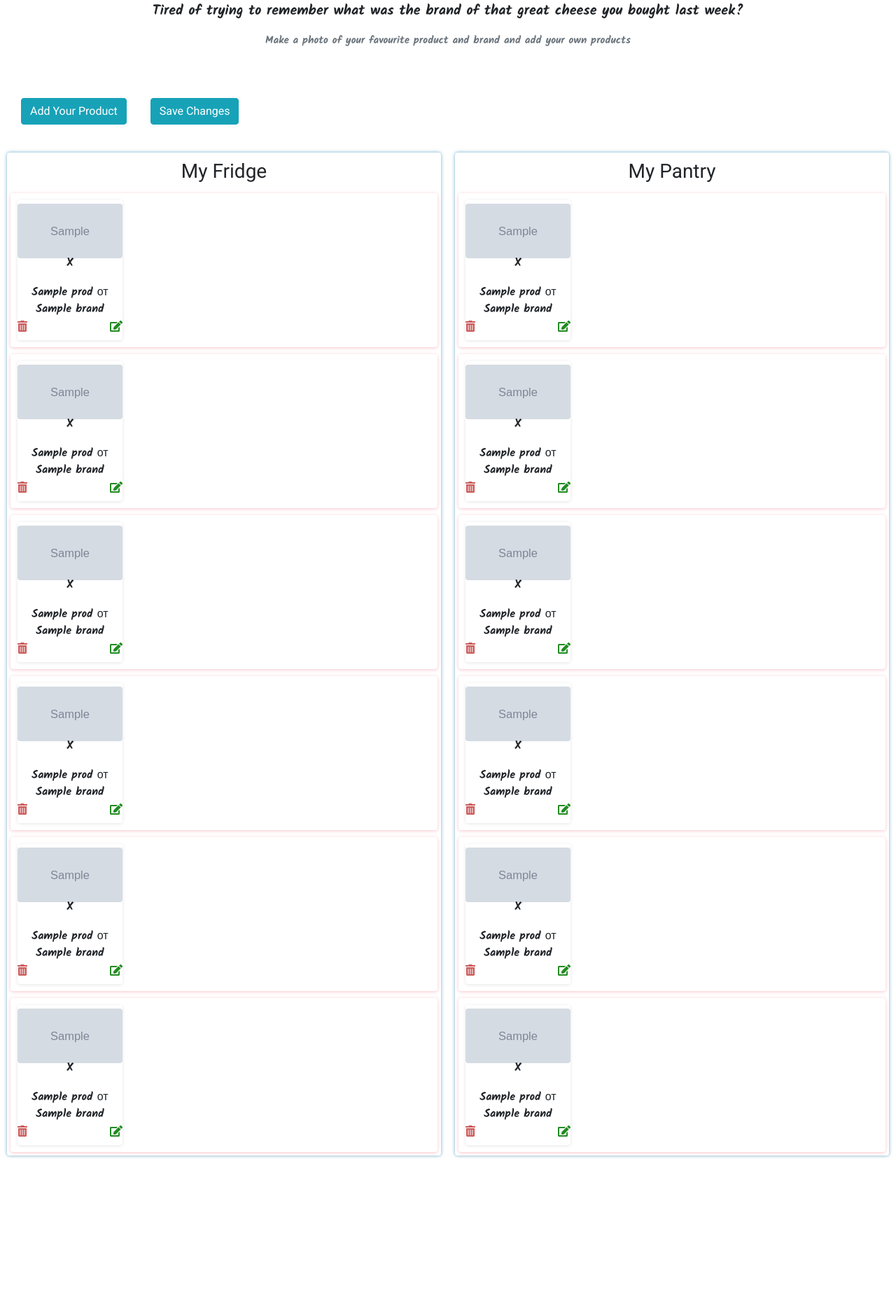
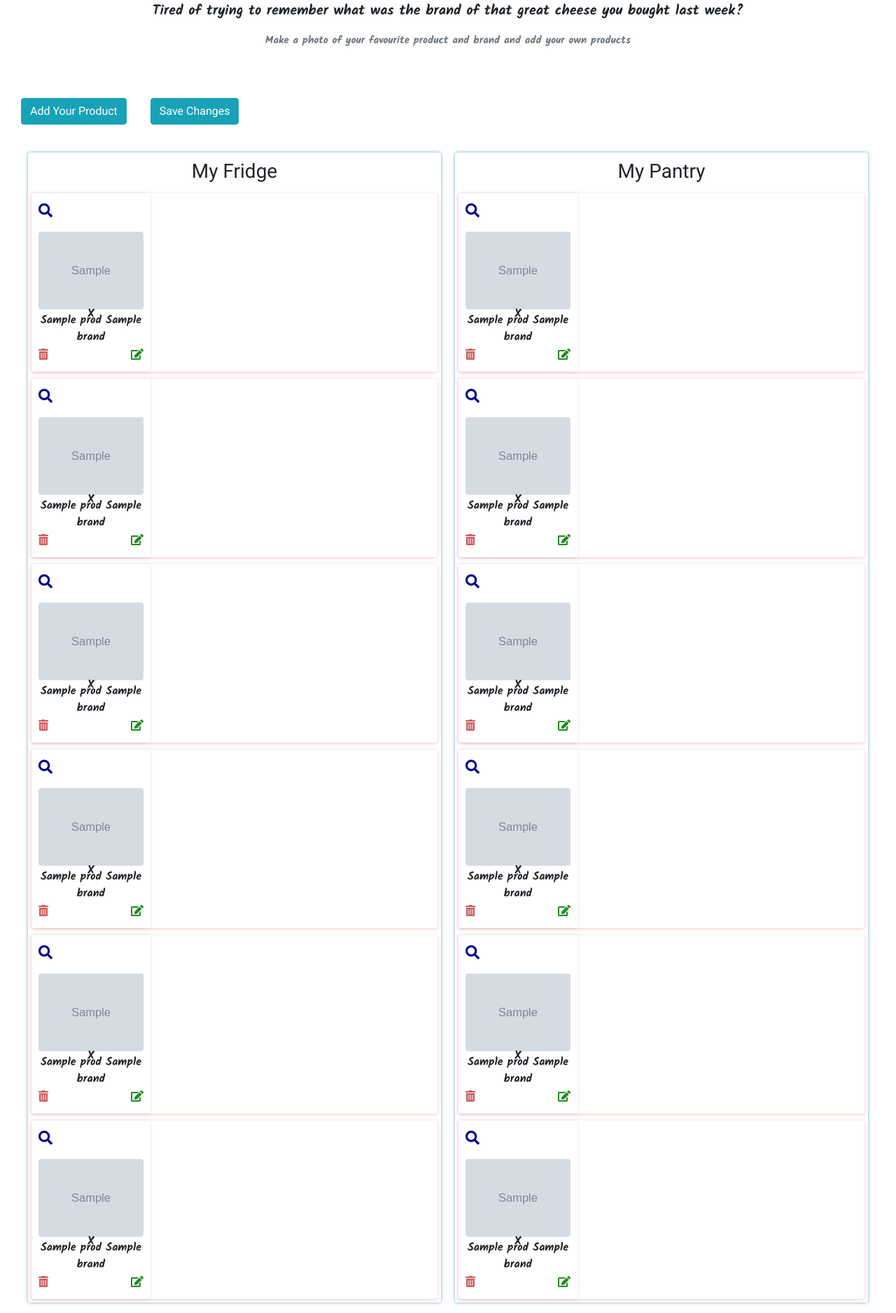
Before and after one commit to ZYKoleva/MyGroceries, a Django app: template templates/home–default.html in a window 1280 px wide. Shown: the part 233-2109 px from the top of the page at 70% size. Before the commit the page ends 1887 px from the top, so only its background shows below. Run offline with Django 3.2, Linux system fonts and the light colour scheme; the template is opened without the code that fills it: most values are stand-ins (such as "Sample title", 1, 10 or a date in 2020); grey boxes marked "Sample" are stand-in pictures; some libraries are stand-ins or nearby versions.

Commit message:
updated template and js

```diff
--- a/static/javascript/js.js
+++ b/static/javascript/js.js
@@ -17,64 +17,20 @@ function updateAvailability(e) {
     }
 }
 
+let zoomIcons = document.querySelectorAll('.zoom-in-out-icon')
 
-let btnsDelete = document.querySelectorAll('.default-page-delete')
-let btnsEdit = document.querySelectorAll('.default-page-edit')
-let btnAddProduct = document.querySelector('.add-product')
-
-for (const btnDelete of btnsDelete) {
-    btnDelete.addEventListener('click', hideElement)
+for (const zoomIcon of zoomIcons){
+    zoomIcon.addEventListener('click', zoomInOut)
 }
 
-for (const btnEdit of btnsEdit) {
-    btnEdit.addEventListener('mouseover', showEditForm)
-    btnEdit.addEventListener('mouseout', hideEditForm)
-}
+function zoomInOut(e){
+    e.preventDefault()
+    let zoomIcon = this
+    console.log(zoomIcon)
+   let productWrapper = this.nextElementSibling
+    let imgWrapper = productWrapper.firstElementChild
+    imgWrapper.classList.add('large')
+    setTimeout(function(){ imgWrapper.classList.remove('large') }, 1000);
 
-btnAddProduct.addEventListener('mouseover', showAddForm)
-btnAddProduct.addEventListener('mouseout', hideAddForm)
-
-function hideElement(e) {
-    e.preventDefault();
-    let parentEl = this.parentElement.parentElement;
-    parentEl.style = "display: none;"
 
 }
-
-function showEditForm(e) {
-    e.preventDefault();
-    let parentEl = this.parentElement.parentElement;
-    let edit_pop_up = parentEl.querySelector('.edit-create-product');
-    edit_pop_up.style = "display: block;";
-
-    let name_prod = parentEl.querySelector('.product-name')
-    let brand_prod = parentEl.querySelector('.product-brand')
-
-    let input_name = edit_pop_up.querySelector('#product-name')
-    input_name.value = name_prod.innerText
-    let input_brand = edit_pop_up.querySelector('#product-brand')
-    if(input_brand.innerHTML) {
-          input_brand.value = brand_prod.innerText
-    }
-}
-
-function showAddForm(e) {
-     e.preventDefault();
-      let parentEl = this.parentElement
-     let add_pop_up = parentEl.querySelector('.add-product-popup');
-     add_pop_up.style = "display: block;";
-}
-
-function hideEditForm(e) {
-    e.preventDefault()
-    let parentEl = this.parentElement.parentElement;
-    let edit_pop_up = parentEl.querySelector('.edit-create-product');
-    edit_pop_up.style = "display: none;";
-}
-
-function hideAddForm(e){
-        e.preventDefault()
-    let parentEl = this.parentElement
-    let add_pop_up = parentEl.querySelector('.add-product-popup');
-     add_pop_up.style = "display: none;";
-}
--- /dev/null
+++ b/static/javascript/js_default_page.js
@@ -0,0 +1,99 @@
+let btnsDelete = document.querySelectorAll('.default-page-delete')
+let btnsEdit = document.querySelectorAll('.default-page-edit')
+let btnAddProduct = document.querySelector('.add-product')
+
+for (const btnDelete of btnsDelete) {
+    btnDelete.addEventListener('click', hideElement)
+}
+
+function hideElement(e) {
+    e.preventDefault();
+    let parentEl = this.parentElement.parentElement;
+    parentEl.style = "display: none;"
+
+}
+
+for (const btnEdit of btnsEdit) {
+    btnEdit.addEventListener('mouseover', showEditForm)
+    btnEdit.addEventListener('mouseout', hideEditForm)
+}
+
+btnAddProduct.addEventListener('mouseover', showAddForm)
+btnAddProduct.addEventListener('mouseout', hideAddForm)
+
+function showEditForm(e) {
+    e.preventDefault();
+    let parentEl = this.parentElement.parentElement;
+    let edit_pop_up = parentEl.querySelector('.edit-create-product');
+    edit_pop_up.style = "display: block;";
+
+    let name_prod = parentEl.querySelector('.product-name')
+    let brand_prod = parentEl.querySelector('.product-brand')
+
+    let input_name = edit_pop_up.querySelector('#product-name')
+    input_name.value = name_prod.innerText
+    let input_brand = edit_pop_up.querySelector('#product-brand')
+    try {
+         input_brand.value = brand_prod.innerHTML
+    } catch (e) {
+    }
+
+}
+
+function showAddForm(e) {
+     e.preventDefault();
+      let parentEl = this.parentElement
+     let add_pop_up = parentEl.querySelector('.add-product-popup');
+     add_pop_up.style = "display: block;";
+}
+
+function hideEditForm(e) {
+    e.preventDefault();
+    let parentEl = this.parentElement.parentElement;
+    let edit_pop_up = parentEl.querySelector('.edit-create-product');
+    edit_pop_up.style = "display: none;";
+}
+
+function hideAddForm(e){
+        e.preventDefault();
+    let parentEl = this.parentElement
+    let add_pop_up = parentEl.querySelector('.add-product-popup');
+     add_pop_up.style = "display: none;";
+}
+
+let img_elements = document.querySelectorAll('.image-wrapper')
+
+for (const img_element of img_elements) {
+    img_element.addEventListener('click', updateAvailability)
+}
+
+function updateAvailability(e) {
+    e.preventDefault()
+    let img = this.querySelector('img')
+    let xMark = this.querySelector('div')
+    if (img.className === 'True') {
+        img.className = 'False';
+        xMark.id = 'available-False'
+    } else {
+        img.className = 'True';
+        xMark.id = 'available-True'
+    }
+}
+
+let zoomIcons = document.querySelectorAll('.zoom-in-out-icon')
+
+for (const zoomIcon of zoomIcons){
+    zoomIcon.addEventListener('click', zoomInOut)
+}
+
+function zoomInOut(e) {
+    e.preventDefault()
+    let zoomIcon = this
+    console.log(zoomIcon)
+    let productWrapper = this.nextElementSibling
+    let imgWrapper = productWrapper.firstElementChild
+    imgWrapper.classList.add('large')
+    setTimeout(function () {
+        imgWrapper.classList.remove('large')
+    }, 1000);
+}
--- a/static/style/home.css
+++ b/static/style/home.css
@@ -48,6 +48,7 @@
 .content-container {
     display: flex;
     justify-content: space-between;
+    margin: 0 30px;
 
 }
 
@@ -79,10 +80,14 @@
     margin: 30px;
 }
 
+.zoom-product-wrapper {
+    box-shadow: 0px 1px 5px 0px rgba(0, 0, 0, 0.1);
+}
+
 .product-wrapper {
     height: 200px;
     width: 150px;
-    box-shadow: 0px 1px 5px 0px rgba(0, 0, 0, 0.1);
+
     border-radius: 4px;
     margin: 10px;
 }
@@ -98,7 +103,7 @@
 
 .product-wrapper img {
     width: 100%;
-    height: 60%;
+    height: 85%;
     margin-top: 10px;
     border-radius: 4px;
 }
@@ -141,5 +146,17 @@
     font-size: 100px;
     color: indianred;
     margin-left: 50px;
-    margin-top: -90px;
+    margin-top: -110px;
 }
+
+.zoom-in-out-icon {
+    color: darkblue;
+    margin-top: 10px;
+    font-size: 20px;
+    margin-left: 10px;
+}
+
+.large {
+    transform: scale(2.5);
+    background-color: white;
+}
--- a/templates/home.html
+++ b/templates/home.html
@@ -15,6 +15,7 @@
         <section class="fridge-wrapper">
             <h3>My Fridge</h3>
             <section class="meat">
+
                 {% for prod in meat %}
                     {% include 'partials/product.html' %}
                 {% endfor %}
--- a/templates/home–default.html
+++ b/templates/home–default.html
@@ -114,9 +114,5 @@
             </section>
         </section>
     </div>
-
-
-
-
-    <script src="{% static 'javascript/js.js' %}"></script>
+    <script src="{% static 'javascript/js_default_page.js' %}"></script>
 {% endblock %}
--- a/templates/partials/product_default.html
+++ b/templates/partials/product_default.html
@@ -1,3 +1,9 @@
+<div class="zoom-product-wrapper">
+<div class = 'zoom-in-out-icon' id="{{ prod.id }}" >
+    <i class="fa fa-search" aria-hidden="true">
+
+    </i></div>
+
 <div class="product-wrapper">
     <div class="image-wrapper">
     <img id={{ prod.id }} class='{{ prod.availability }}' src="{{ prod.img.url }}" alt="">
@@ -5,13 +11,13 @@
     </div>
     <div class="product-name-brand"><span class="product-name">{{ prod.name }}</span>
         {% if prod.brand %}
-            от <span class="product-brand">{{ prod.brand }}</span>
+            <span class="product-brand">{{ prod.brand }}</span>
         {% endif %}
     </div>
     <div class="product-buttons default-page-buttons">
         <a  class="delete-product default-page-delete"><i
                 class="fas fa-trash-alt"></i></a>
-
+{#         <div class="zoom-in-out-icon"><i class="fa fa-search" aria-hidden="true"></i></div>#}
             <a class="edit-product default-page-edit"><i
                     class="fas fa-edit"></i>
             </a>
@@ -45,3 +51,4 @@
         <button class="btn btn-info">Update My Product</button>
     </form>
 </div>
+</div>
```
Also changed, not shown: templates/partials/product.html (+7 -2 lines), media/images/IMG_20210111_195558_BEdSXa5.jpg (added), media/images/IMG_20210111_195558_wNurBJX.jpg (added), 1 other file.
